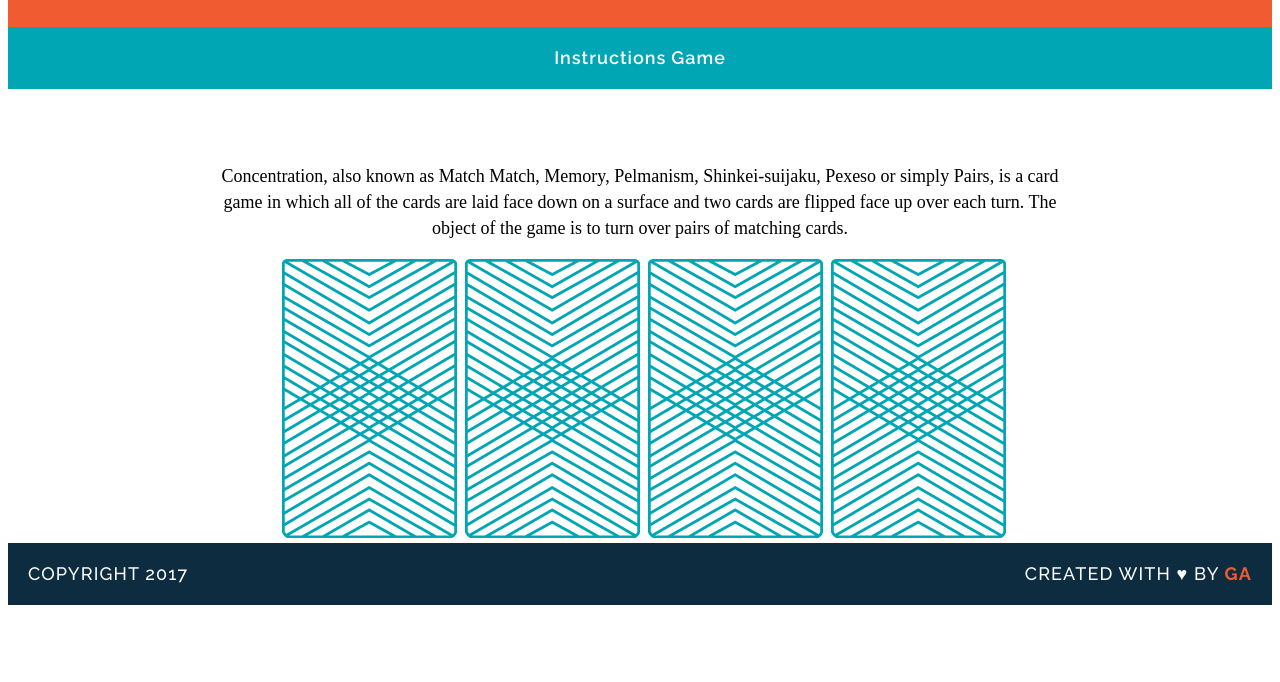
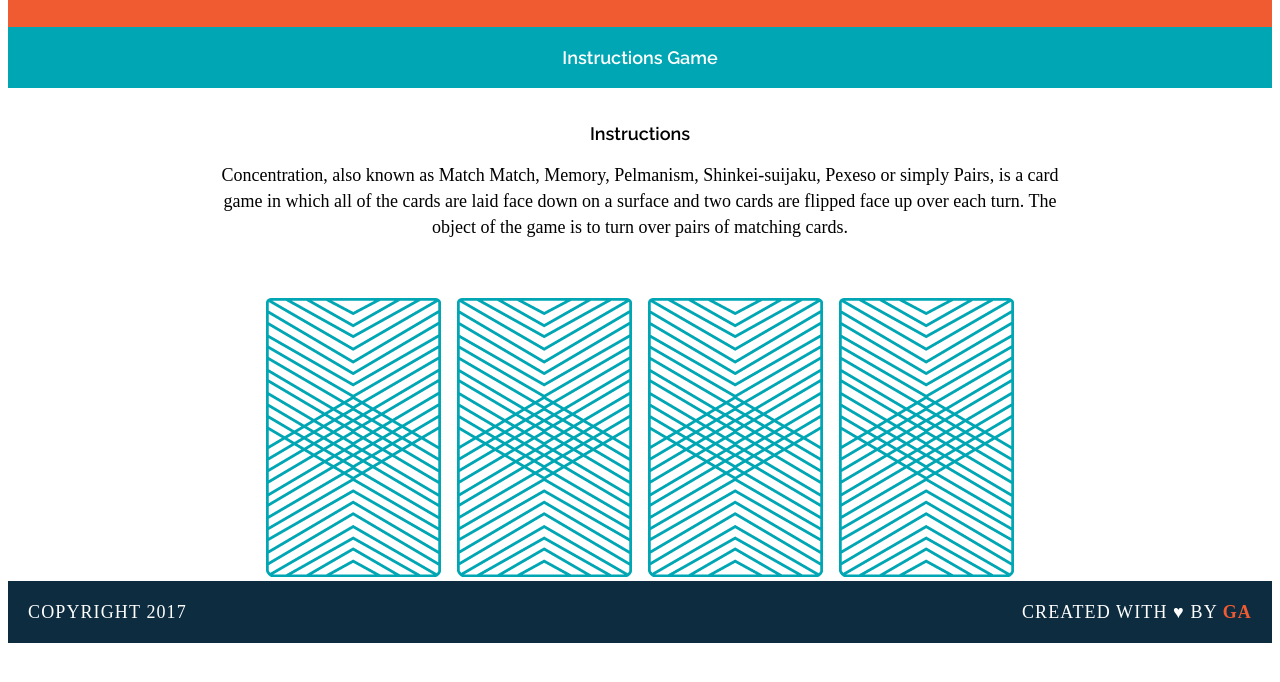
Before and after one commit to Mei3c/wdi-fundamentals-memorygame, a plain HTML site: page index.html in a window 1280 px wide. Shown: the part 94-776 px from the top of the page. Drawn offline with Linux system fonts and the light colour scheme; a web font is replaced by a local one.

Commit message:
fixed errors

```diff
--- a/css/style.css
+++ b/css/style.css
@@ -1,35 +1,43 @@
+body {
+	text-align: center;
+	font-size: 18px;
+	font-family: "Raleway", sans-serif;
+}
+
+main {
+	width: 850px;
+	margin-top: 35px;
+	margin-left: auto;
+	margin-right: auto;
+	text-align: center;
+}
+
 header {
 	background-color: #F15B31;
+	color: #FFFFFF;
+	letter-spacing: 1px;
 	padding: 30px 20px 30px 20px;
-	color: #FFFFFF
 }
 
 h1 {
-	font-family: "Raleway", sans-serif;
-	color: #FFFFFF;
 	font-weight: 400;
 	font-size: 45px;
-	letter-spacing: 1px;
     margin: 0;
 }
 
 h2 {
-	font-family: "Raleway";
-	color: #FFFFFF;
-	letter-spacing: 1px;
 	font-weight: 600;
 	font-size: 18px;
 }
+
 a {
-	font-family: "Raleway";
 	color: #FFFFFF;
-	letter-spacing: 1px;
 	font-weight: 600;
 	font-size: 18px;
 	text-decoration: none;
 	border-bottom: 2px solid transparent;
+}
 
-}
 a:hover {
 	border-bottom-color: white;
 }
@@ -38,7 +46,6 @@ nav {
 	background-color: #00A6B3;
 	color: #FFFFFF;
 	padding: 20px 0 20px 0;
-
 }
 
 p {
@@ -47,24 +54,12 @@ p {
 	font-size: 18px;
 }
 
-body {
-	text-align: center;
-	font-size: 18px;
-	font-family: arial;
-}
-main {
-	width: 850px;
-	margin-top: 35px;
-	margin-left:auto;
-	margin-right:auto;
-	text-align: center;
-
-}
 img {
-	margin-top: 40px
+	margin-top: 40px;
 	margin-right: 8px;
 	margin-left: 8px;
 }
+
 footer {
 	text-transform: uppercase;
 	padding: 0 20px 0 20px;
@@ -75,20 +70,20 @@ footer {
 	font-size: 14px;
 	overflow: auto;
 }
+
 .copyright {
-	font-family: "raleway";
 	float: left;
+}
 
-}
 .message {
-	font-family: "raleway";
 	float: right;
 }
+
 .name {
 	color: #F15B31;
 	font-weight: 700;
+}
 
-}
 .clearfix:after {
 	visibility: hidden;
 	display: block;
@@ -97,4 +92,3 @@ footer {
 	height: 0;
 	font-size: 0;
 }
-}
--- a/index.html
+++ b/index.html
@@ -4,12 +4,13 @@
 		<title>Memory Card Game</title>
 		<link href="https://fonts.googleapis.com/css?family=Droid+Serif|Raleway:400,500,600,700" rel="stylesheet">
 		<link href="css/style.css" rel="stylesheet" type="text/css">
+	</head>
 
-</head>
 	<body>
 		<header>
 			<h1>Memory Game</h1>
 		</header>
+
 		<nav>
 			<a href="#">Instructions</a>
 			<a href="#">Game</a>
@@ -18,18 +19,24 @@
 		<main>
 			<h2>Instructions</h2>
 
-    <div id= "instructions">
-    <p>Concentration, also known as Match Match, Memory, Pelmanism, Shinkei-suijaku, Pexeso or simply Pairs, is a card game in which all of the cards are laid face down on a surface and two cards are flipped face up over each turn. The object of the game is to turn over pairs of matching cards.</p>
+			<div id="instructions">
+				<p>
+					Concentration, also known as Match Match, Memory, Pelmanism, Shinkei-suijaku, Pexeso or simply Pairs, is a card game in
+					which all of the cards are laid face down on a surface and two cards are flipped face up over each turn. The object of
+					the game is to turn over pairs of matching cards.
+				</p>
 
+				<div id="game-board" class="board clearfix"></div>
+			</div>
+		</main>
 
-<div id= "game-board" class="board clearfix"></div>
-
-	</main>
-<script src="js/main.js"></script>
 		<footer>
 			<p class="copyright">Copyright 2017</p>
-	<p class="message"> Created with &hearts; by <span class="name">GA</span>
+			<p class="message">
+				Created with &hearts; by <span class="name">GA</span>
+			</p>
 		</footer>
 
+		<script src="js/main.js"></script>
 	</body>
 </html>
--- a/js/main.js
+++ b/js/main.js
@@ -3,11 +3,13 @@ var cards = [
 		rank: "queen",
 		suit: "hearts",
 		cardImage: "images/queen-of-hearts.png"
-	},{
+	},
+	{
 		rank: "queen",
 		suit: "diamonds",
 		cardImage: "images/queen-of-diamonds.png"
-	},{
+	},
+	{
 		rank: "king",
 		suit: "hearts",
 		cardImage: "images/king-of-hearts.png"
@@ -20,29 +22,33 @@ var cards = [
 ];
 
 var cardsInPlay = [];
-var checkForMatch =function(){
+var checkForMatch = function() {
 	if (cardsInPlay.length === 2) {
-		if (cardsInPlay[0]===cardsInPlay[1]) {
+		if (cardsInPlay[0] === cardsInPlay[1]) {
 			alert("You found a match!");
 		} else {
-			alert("You found a match!");
+			alert("Sorry, try again!");
 		}
 	}
+}
 
-}
-var flipCard = function (){
-	this.getAttribute('data-id')
-	this.setAttribute('src', cards[cardId].cardImage)
-	cardsInPlay.push(cards[cardId].rank)
+var flipCard = function() {
+	var id = this.getAttribute('data-id');
+	var card = cards[id];
+
+	this.setAttribute('src', card.cardImage);
+	cardsInPlay.push(cards[id].rank);
 	checkForMatch();
 }
-var createBoard = function(){
+
+var createBoard = function() {
 	for (var i = 0; i < cards.length; i++) {
 		 var createElement = document.createElement('img');
 		 createElement.setAttribute('src','images/back.png');
-		 createElement.setAttribute('data-id','i');
+		 createElement.setAttribute('data-id', i);
 		 createElement.addEventListener('click', flipCard);
-		 document.getElementById('game-board').appendChild(createElement)
+		 document.getElementById('game-board').appendChild(createElement);
 	}
 }
-createBoard()
+
+createBoard();
```
Lines whose indentation alone changed are shown as unchanged.
